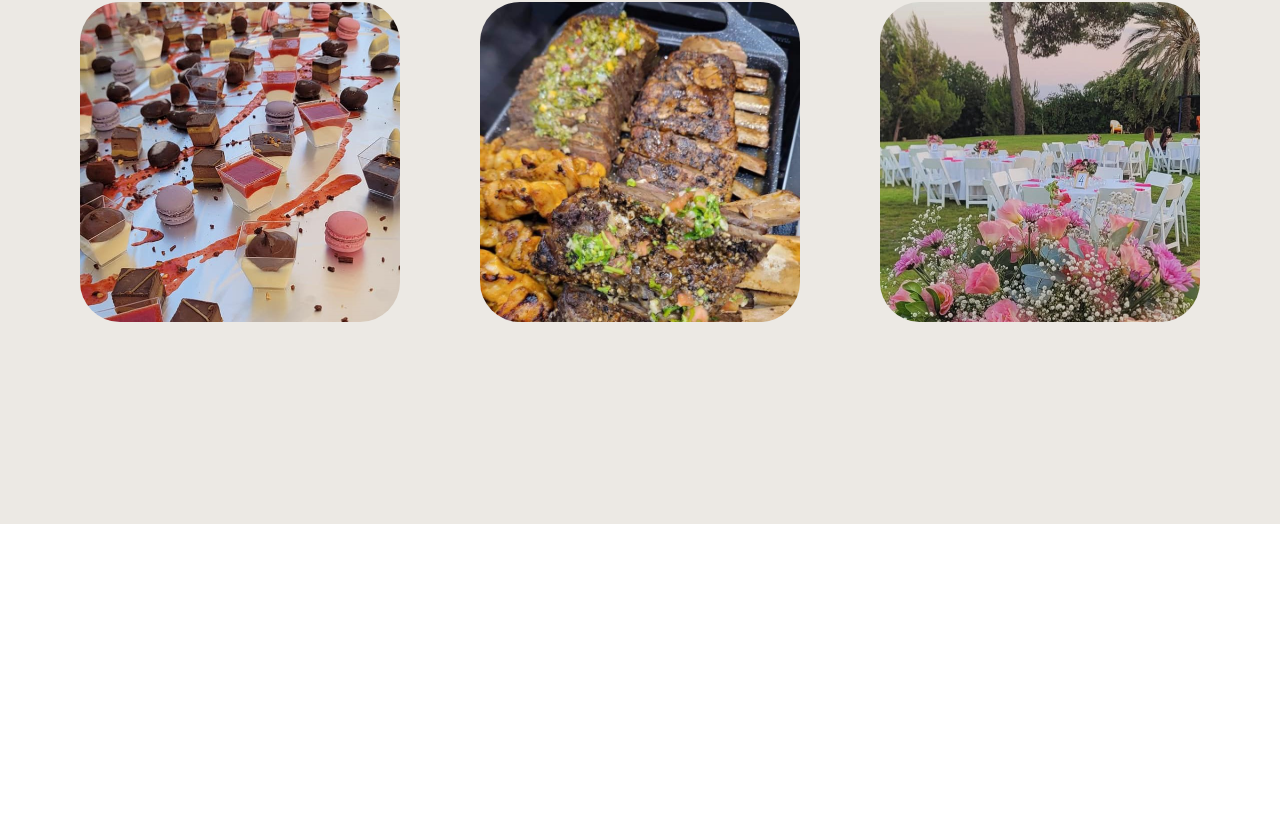
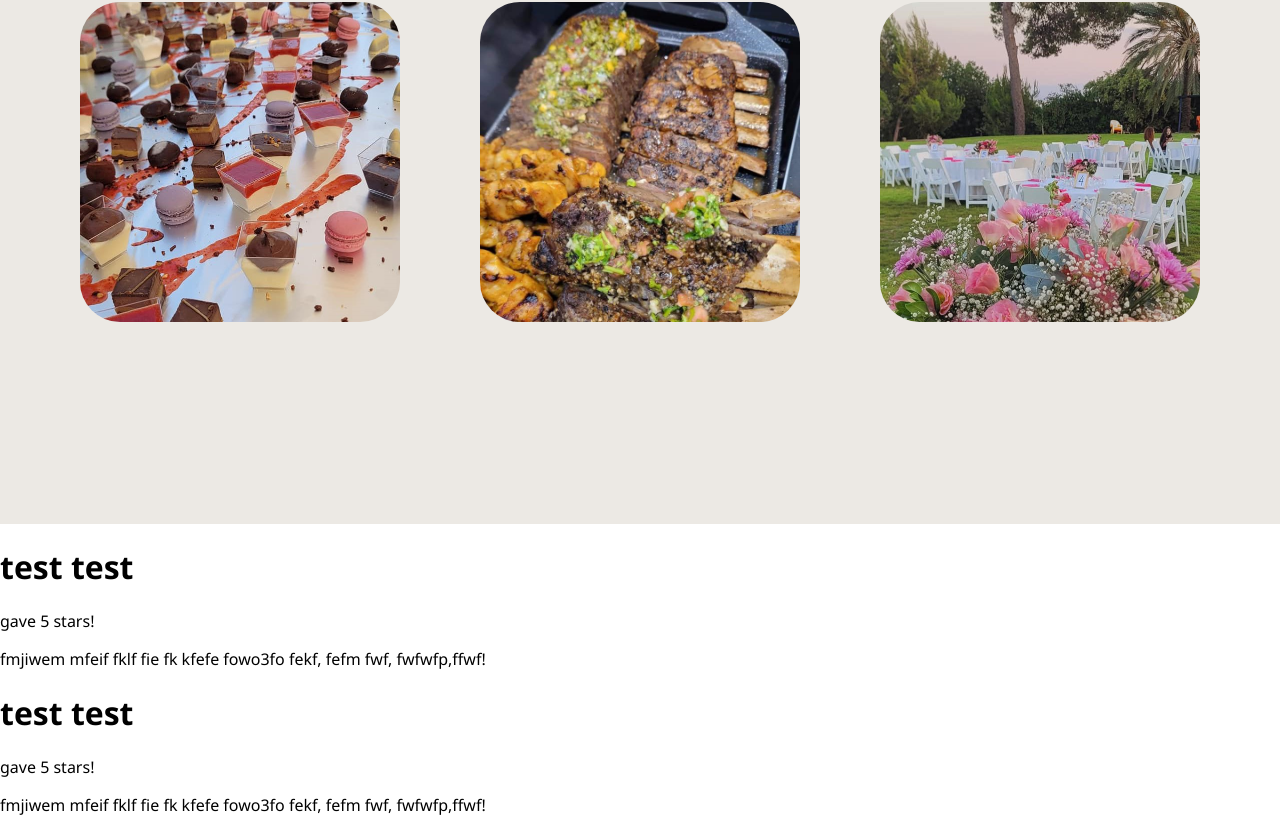
Before and after one commit to roey132/vue-project, a Vue app: page / in a window 1280 px wide. Shown: the part 948-1780 px from the top of the page. Before the commit the page ends 1472 px from the top, so only its background shows below. Built offline with nearby package versions, Linux system fonts and the light colour scheme.

Commit message:
create reviews section

```diff
--- a/src/components/HomePage.vue
+++ b/src/components/HomePage.vue
@@ -1,12 +1,14 @@
 <script setup>
 import HomePageIntro from "./HomePageIntro.vue"
 import PictureTrio from "./PictureTrio.vue"
+import Reviews from "./Reviews.vue"
 </script>
 
 
 <template>
   <HomePageIntro/>
   <PictureTrio/>
+  <Reviews/>
 </template>
 
 
--- /dev/null
+++ b/src/components/Reviews.vue
@@ -0,0 +1,22 @@
+<script setup>
+import {ref} from "vue"
+
+const reviews = ref([{username:"test test", text:"fmjiwem mfeif fklf fie fk kfefe fowo3fo fekf, fefm fwf, fwfwfp,ffwf!",stars:5},
+                     {username:"test test", text:"fmjiwem mfeif fklf fie fk kfefe fowo3fo fekf, fefm fwf, fwfwfp,ffwf!",stars:5}])
+</script>
+
+
+<template>
+<div v-for="review in reviews">
+    <h1>{{review.username}}</h1>
+    <p>gave {{review.stars}} stars!</p>
+    <p>{{review.text}}</p>
+
+</div>
+</template>
+
+
+<style scoped>
+
+
+</style>
```
